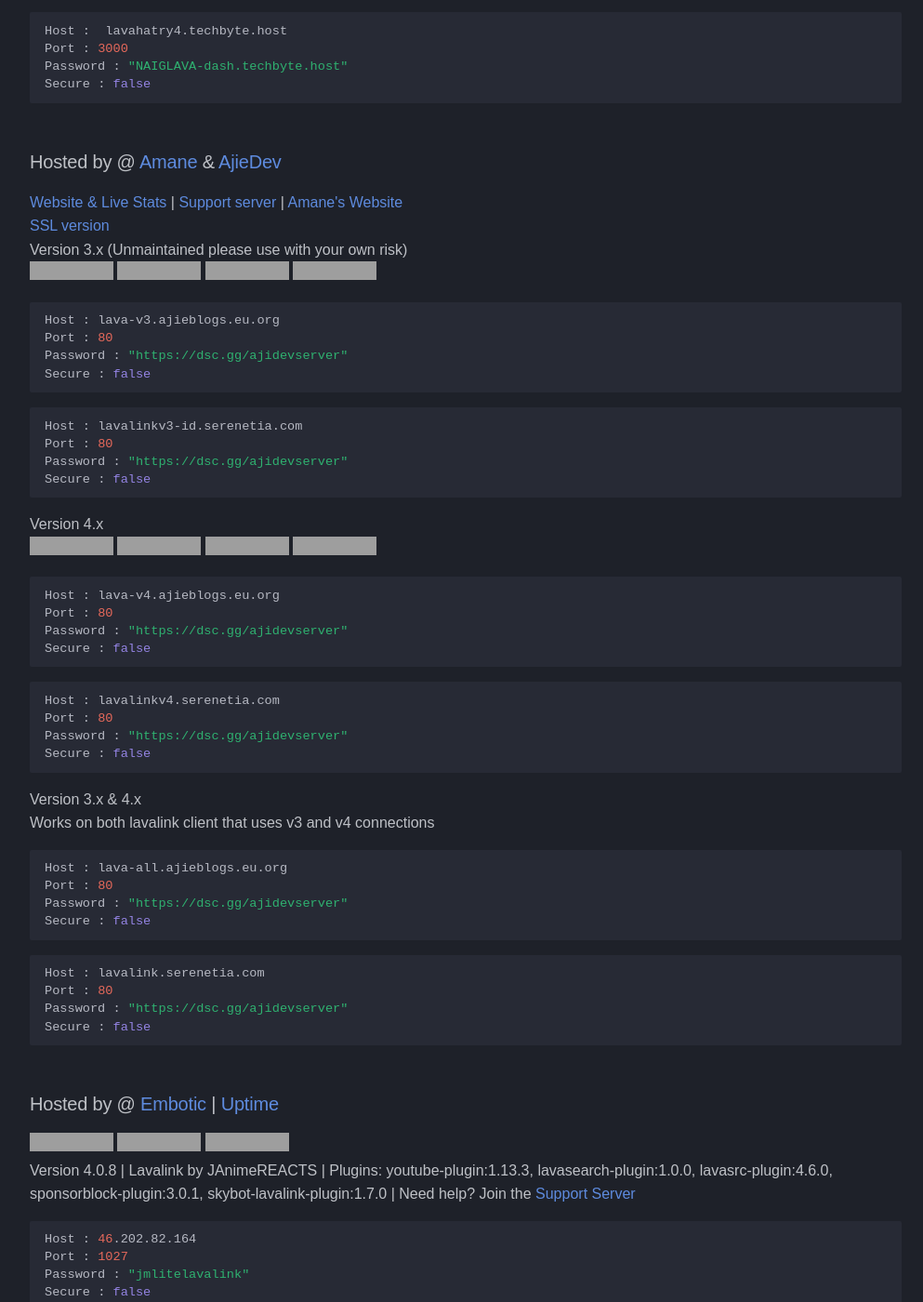
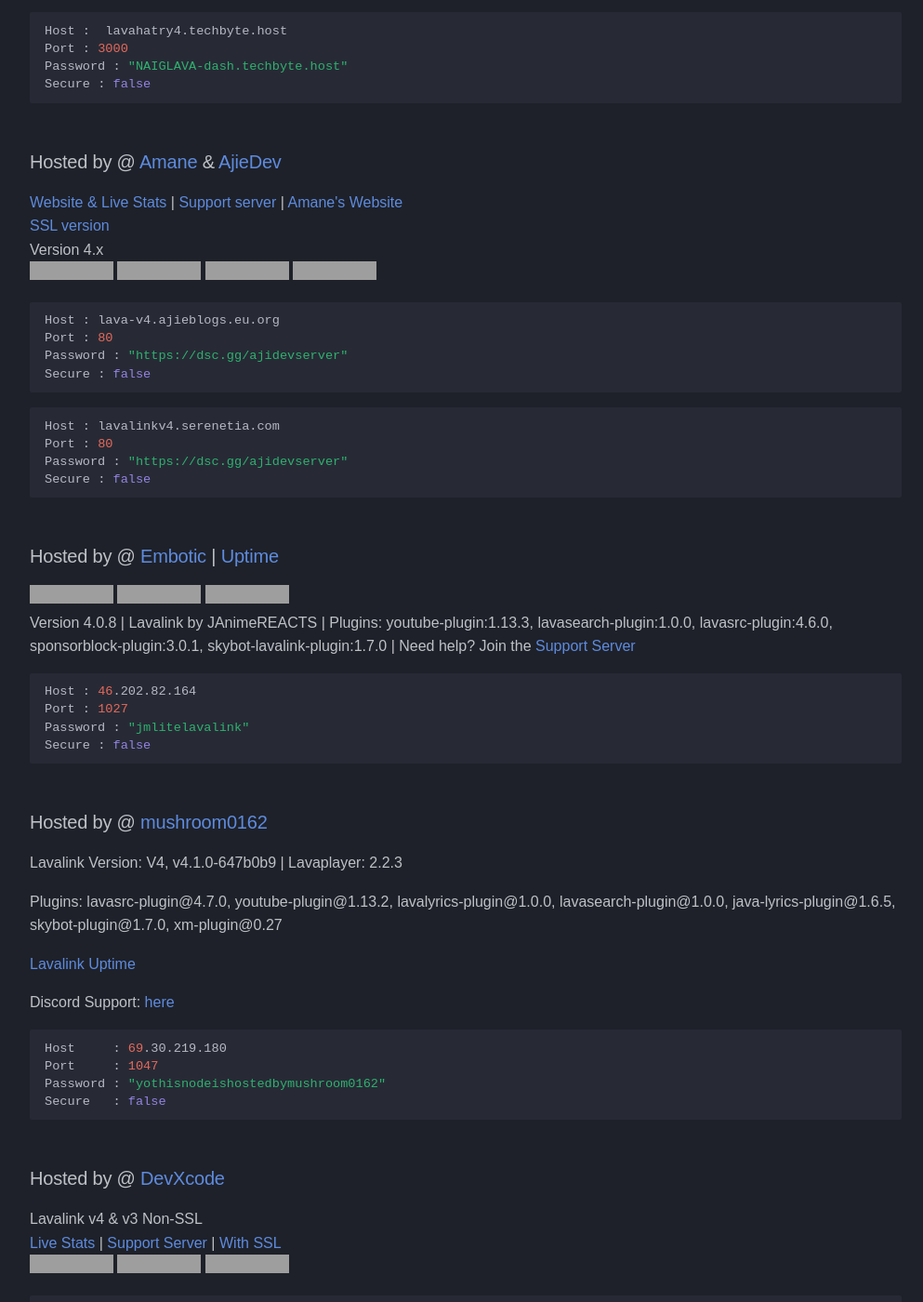
Before and after one commit to DarrenOfficial/lavalink-list, an MkDocs documentation site: the page built from docs/NoSSL/Lavalink-NonSSL.md, in a window 1280 px wide and 1400 px high, scrolled down 723 px. Shown: the whole window at 93% size, without its empty margins (14-1007 px from the left). Built offline with MkDocs 1.6.1 and Material for MkDocs 9.7.7, drawn with Linux system fonts in a browser that asks for light colours; some web fonts are replaced; comment, search, counter and statistics services are not loaded; a style sheet for code colours, icons or effects is not loaded; grey boxes are pictures that could not be loaded.

Commit message:
remove v3

````diff
--- a/docs/NoSSL/Lavalink-NonSSL.md
+++ b/docs/NoSSL/Lavalink-NonSSL.md
@@ -47,20 +47,6 @@ Secure : false
 ### Hosted by @ [Amane](https://amane.my.id) & [AjieDev](https://github.com/AjieDev)
 [Website & Live Stats](https://free.lavalink.rf.gd/) | [Support server](https://dsc.gg/ajidevserver) | [Amane's Website](https://lavalink-info.serenetia.com/)<br />
 [SSL version](https://lavalink.darrennathanael.com/SSL/Lavalink-SSL/#hosted-by-amane-ajiedev) <br />
-Version 3.x (Unmaintained please use with your own risk) <br />
-![stat](https://ajieblogs.eu.org/lavalink/v3/badge/Status) ![up](https://ajieblogs.eu.org/lavalink/v3/badge/Uptime) ![playersv3](https://ajieblogs.eu.org/lavalink/v3/badge/Players) ![bwv3](https://ajieblogs.eu.org/lavalink/v3/badge/Bandwidth)
-```bash
-Host : lava-v3.ajieblogs.eu.org
-Port : 80
-Password : "https://dsc.gg/ajidevserver"
-Secure : false
-```
-```bash
-Host : lavalinkv3-id.serenetia.com
-Port : 80
-Password : "https://dsc.gg/ajidevserver"
-Secure : false
-```
 Version 4.x <br />
 ![stat](https://ajieblogs.eu.org/lavalink/v4/badge/Status) ![up](https://ajieblogs.eu.org/lavalink/v4/badge/Uptime) ![playersv4](https://ajieblogs.eu.org/lavalink/v4/badge/Players) ![bwv4](https://ajieblogs.eu.org/lavalink/v4/badge/Bandwidth)
 ```bash
@@ -71,20 +57,6 @@ Secure : false
 ```
 ```bash
 Host : lavalinkv4.serenetia.com
-Port : 80
-Password : "https://dsc.gg/ajidevserver"
-Secure : false
-```
-Version 3.x & 4.x <br />
-Works on both lavalink client that uses v3 and v4 connections
-```bash
-Host : lava-all.ajieblogs.eu.org
-Port : 80
-Password : "https://dsc.gg/ajidevserver"
-Secure : false
-```
-```bash
-Host : lavalink.serenetia.com
 Port : 80
 Password : "https://dsc.gg/ajidevserver"
 Secure : false
````
Also changed, not shown: docs/SSL/Lavalink-SSL.md (+0 -28 lines).
